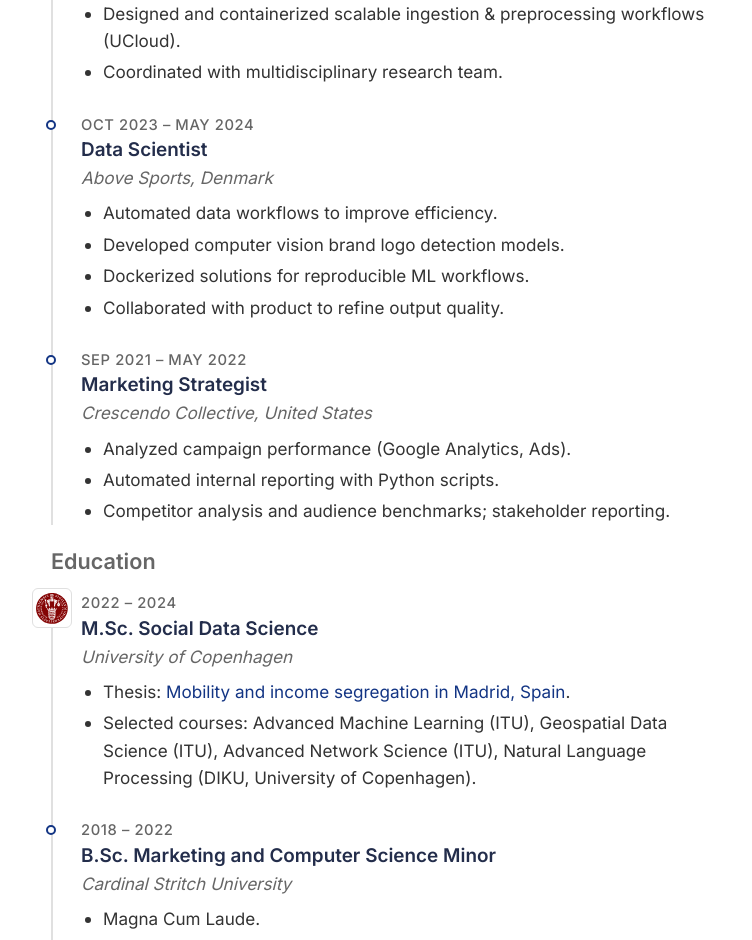
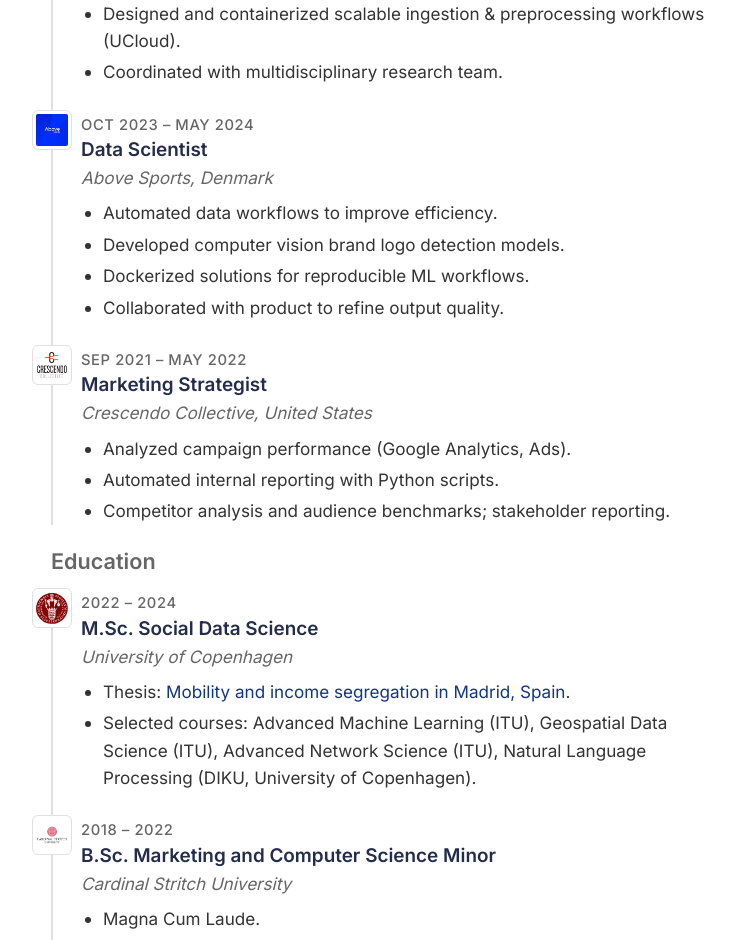
Before and after one commit to carobs9/carobs9.github.io, a Jekyll site: the page built from _pages/about.md, in a window 1280 px wide. Shown: the part 3601-4541 px from the top of the page, without its empty margins (253-1005 px from the left). Built offline with Jekyll 4.4.1, drawn with Linux system fonts in a browser that asks for light colours.

```diff
--- a/_pages/about.md
+++ b/_pages/about.md
@@ -109,6 +109,7 @@
   </div>
 
   <div class="timeline-item">
+    <img class="timeline-logo" src="/images/logos/above_sports.jpg" alt="Above Sports logo">
     <div class="timeline-date">Oct 2023 – May 2024</div>
     <h4>Data Scientist</h4>
     <div class="timeline-org">Above Sports, Denmark</div>
@@ -121,6 +122,7 @@
   </div>
 
   <div class="timeline-item">
+    <img class="timeline-logo" src="/images/logos/crescendo-logo-dark.webp" alt="Crescendo Collective logo">
     <div class="timeline-date">Sep 2021 – May 2022</div>
     <h4>Marketing Strategist</h4>
     <div class="timeline-org">Crescendo Collective, United States</div>
@@ -149,6 +151,7 @@
   </div>
 
   <div class="timeline-item">
+    <img class="timeline-logo" src="/images/logos/9card_stritch.avif" alt="Cardinal Stritch University logo">
     <div class="timeline-date">2018 – 2022</div>
     <h4>B.Sc. Marketing and Computer Science Minor</h4>
     <div class="timeline-org">Cardinal Stritch University</div>
```
Also changed, not shown: images/logos/9card_stritch.avif (added), images/logos/above_sports.jpg (added), images/logos/crescendo-logo-dark.webp (added).
